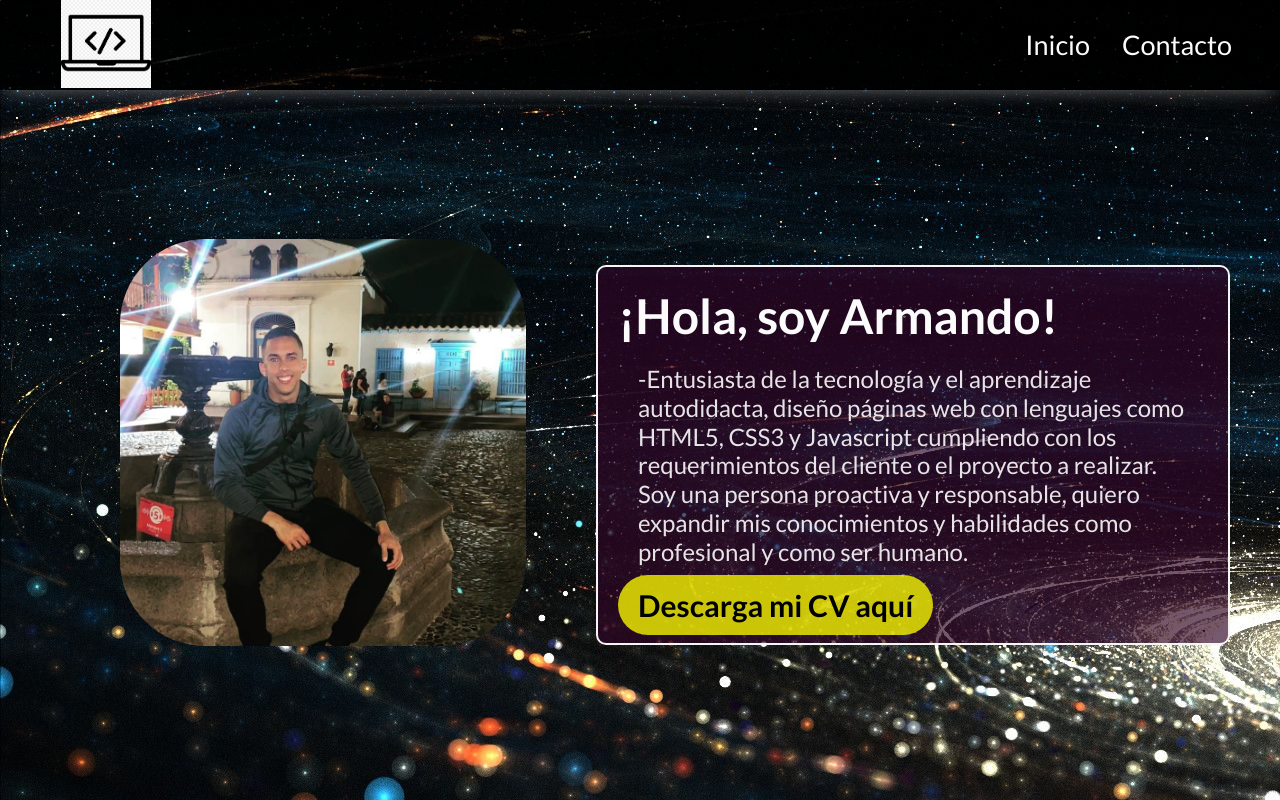
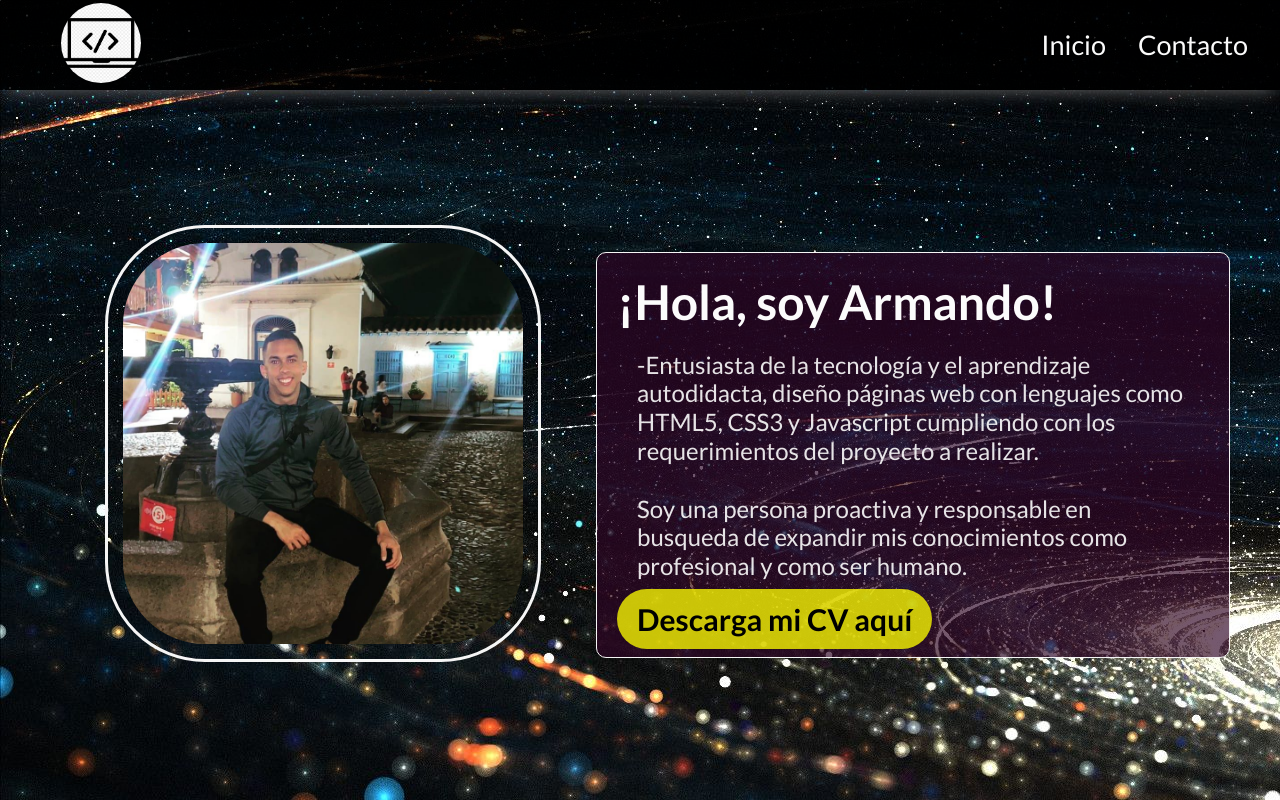
Before and after one commit to amingori/proyecto-2-cod-latam, a plain HTML site: page index.html in a window 1280 px wide. Shown: the top 800 px of the page. Drawn offline with Linux system fonts and the light colour scheme.

Commit message:
Correciones multiples

```diff
--- a/css/styles.css
+++ b/css/styles.css
@@ -1,4 +1,5 @@
 @import url('https://fonts.googleapis.com/css2?family=Lato:wght@400;700&display=swap');
+
 /*Pagina realizada con principios Mobile First*/
 * {
     box-sizing: border-box;
@@ -26,11 +27,8 @@ main {
 
 body {
     font-family: 'Lato', sans-serif;
-    background-color: #fbfbfb;
-    font-size: 18px;
     line-height: 1.2;
-    color: black;
-    background-image:url(../img/fondo.jpg);
+    background-image: url(../img/fondo.jpg);
 
 }
 
@@ -73,14 +71,14 @@ header {
 }
 
 .logo {
-    width: 120px;
+    width: 110px;
+    border-radius: 75px;
+    height: 110px;
 }
 
 .menu {
     display: flex;
     font-size: 20px;
-    margin-right: 16px;
-
 }
 
 .menu li a {
@@ -102,15 +100,16 @@ section {
 
 }
 
-
 .foto {
     margin-bottom: 20px;
     text-align: center;
+
 }
 
 .foto img {
     width: 500px;
     border-radius: 100px;
+    border: solid 3px whitesmoke;
 
 }
 
@@ -120,7 +119,8 @@ section {
     background-color: rgba(48, 5, 38, 0.658);
     padding: 20px;
     border-radius: 10px;
-    border: solid 2px whitesmoke;
+    border: solid 1px whitesmoke;
+
 }
 
 .btn-CV {
@@ -146,9 +146,11 @@ section {
     border-radius: 10px;
     padding: 20px;
     margin: 0px 15px 0px 15px;
+    border: solid 1px whitesmoke;
 
 }
-.botones{
+
+.botones {
     text-align: center;
 }
 
@@ -167,11 +169,11 @@ img {
 footer {
     height: 90px;
     width: 100%;
-    background-color: #0000009c;
+    background-color: #000000c4;
 }
 
 footer p {
-    color:rgba(255, 255, 0, 0.76);
+    color: rgba(255, 255, 0, 0.76);
     text-align: center;
     padding: 30px;
 
@@ -192,6 +194,7 @@ footer p {
     #inicio {
         flex-direction: row;
     }
+
     .menu li a {
         font-size: 27px;
     }
@@ -224,10 +227,15 @@ footer p {
     footer p {
         font-size: 38px;
 
-    }img{
-    margin: 30px;
-    width: 25%;
-    padding: 15px;
+    }
+
+    img {
+        margin: 30px;
+        width: 25%;
+        padding: 15px;
+    }
+    .botones{
+        width: 75%;
     }
 
 }
--- a/index.html
+++ b/index.html
@@ -37,12 +37,10 @@
             <article class="presentacion">
                 <h1>¡Hola, soy Armando!</h1>
                 <p>-Entusiasta de la tecnología y el aprendizaje autodidacta, diseño páginas web con lenguajes como
-                    HTML5, CSS3 y Javascript cumpliendo con los requerimientos del
-                    cliente
-                    o el proyecto a realizar.
-                    <br>
-                    Soy una persona proactiva y responsable, quiero expandir mis
-                    conocimientos y habilidades como profesional y como ser humano.
+                    HTML5, CSS3 y Javascript cumpliendo con los requerimientos del proyecto a realizar.
+                    <br><br>
+                    Soy una persona proactiva y responsable en busqueda de expandir mis
+                    conocimientos como profesional y como ser humano.
                 </p>
                 <a href="" class="btn-CV">Descarga mi CV aquí</a>
 
@@ -59,7 +57,7 @@
                     aprendizaje y crecimiento integral"
                 </p>
             </div>
-
+<!--Botones de Contacto-->
             <article class="botones">
                 <a href="mailto:armandomingori@gmail.com"><img src="img/mail.png" alt="logo email" class="png"></a>
                 <a href="https://github.com/amingori"><img src="img/github.png" alt="logo github" class="png"></a>
```
Also changed, not shown: 1 other file.
